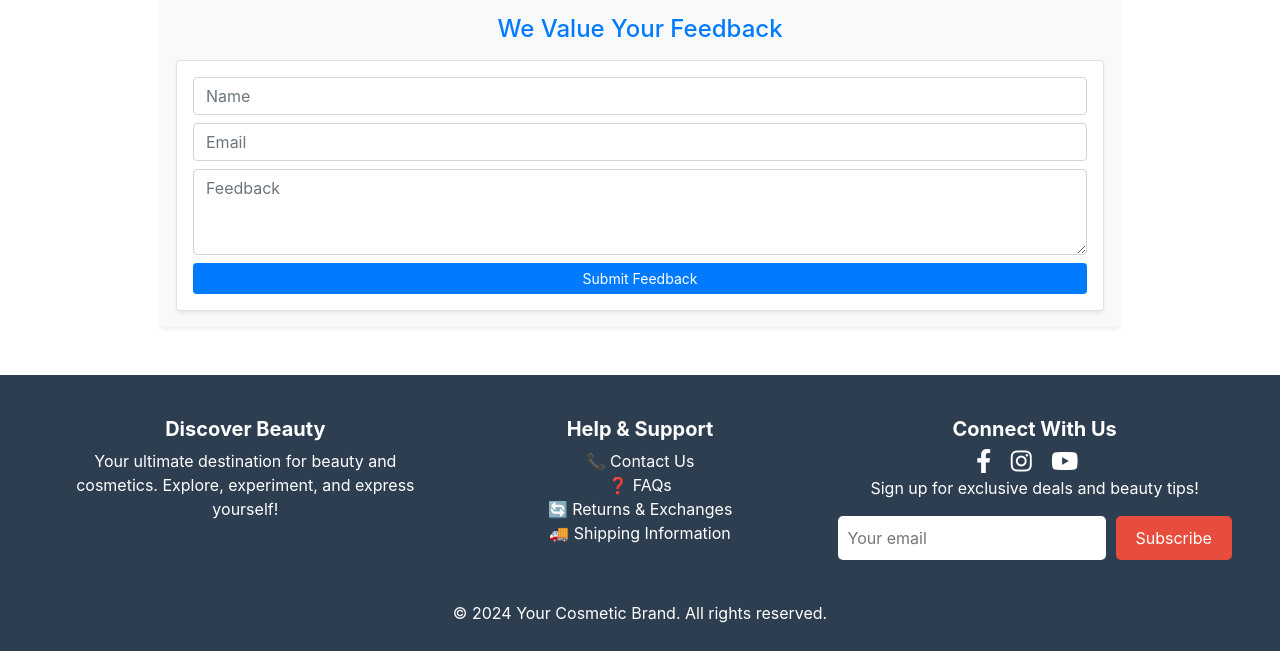
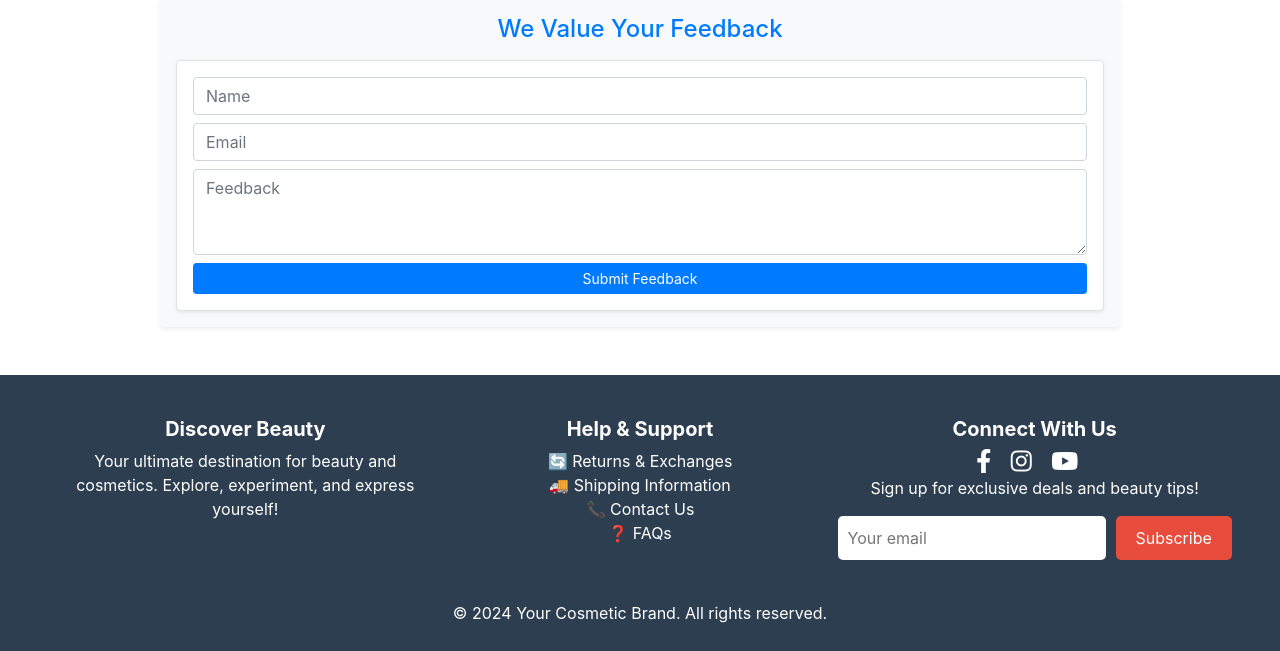
Before and after one commit to MateenSeddiqi/Online-cosmetic-shop, a Django app: page / in a window 1280 px wide. Shown: the part 1665-2316 px from the top of the page. Run offline with Django 5.2, Linux system fonts and the light colour scheme; data comes from the database, SQL or seed files in the repository.

Commit message:
footer fixed

```diff
--- a/products/static/products/css/product.css
+++ b/products/static/products/css/product.css
@@ -203,6 +203,18 @@ footer .row {
   text-align: center;
 }
 
+.footer-terms li a {
+  color: white;
+  text-decoration: none;
+  margin: 5px 0;
+  transition: color 0.3s;
+}
+
+.footer-terms li a:hover{
+  color: #62bcf5;
+  text-decoration: none;
+}
+
 footer h5 {
   font-weight: bold;
 }
--- a/products/templates/footer.html
+++ b/products/templates/footer.html
@@ -7,22 +7,22 @@
             <div class="footer-terms col-lg-4 col-md-12">
                 <h5>Help & Support</h5>
                 <ul>
-                    <li>📞 Contact Us</li>
-                    <li>❓ FAQs</li>
-                    <li>🔄 Returns & Exchanges</li>
-                    <li>🚚 Shipping Information</li>
+                    <li><a href="">🔄 Returns & Exchanges</a></li>
+                    <li><a href="">🚚 Shipping Information</a></li>
+                    <li> <a href="{% url 'contactUs' %}">📞 Contact Us</a></li>
+                    <li> <a href="">❓ FAQs</a></li>
                 </ul>
             </div>
             <div class="footer-contact col-lg-4 col-md-12">
                 <h5>Connect With Us</h5>
                 <div>
-                    <a aria-label="Facebook">
+                    <a href="#" aria-label="Facebook">
                         <i class="fab fa-facebook-f"></i>
                     </a>
-                    <a aria-label="Instagram">
+                    <a href="#" aria-label="Instagram">
                         <i class="fab fa-instagram"></i>
                     </a>
-                    <a aria-label="YouTube">
+                    <a href="#" aria-label="YouTube">
                         <i class="fab fa-youtube"></i>
                     </a>
                 </div>
```
